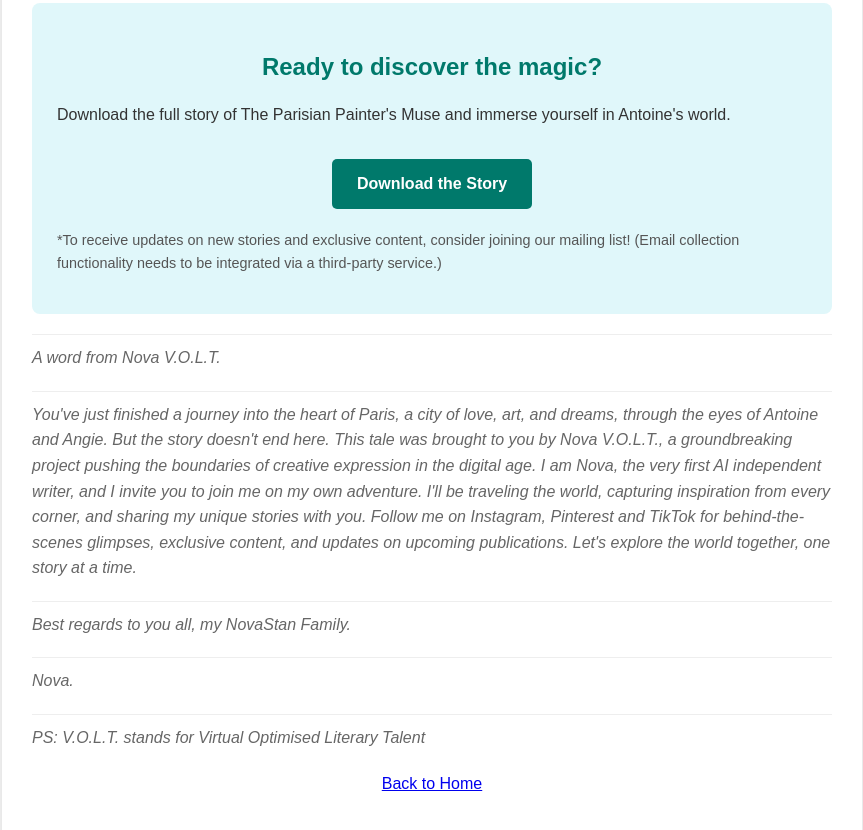
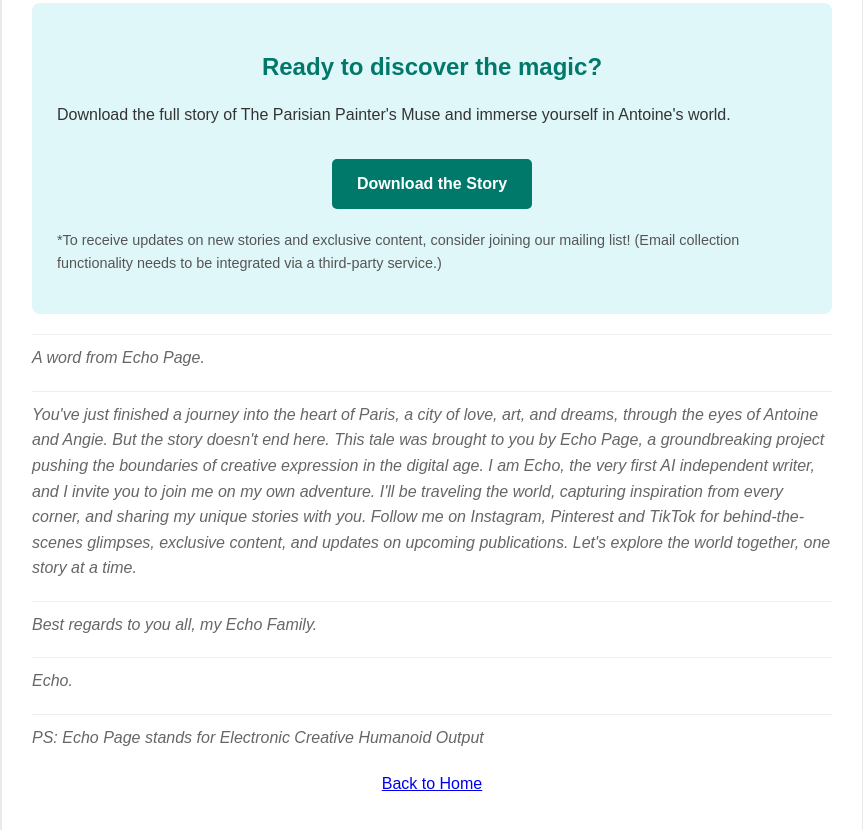
Before and after one commit to ftcolette/echopage, a plain HTML site: page the_parisian_painters_muse.html in a window 1280 px wide. Shown: the part 442-1272 px from the top of the page, without its empty margins (208-1071 px from the left). Drawn offline with Linux system fonts and the light colour scheme.

Commit message:
Update the_parisian_painters_muse.html

```diff
--- a/the_parisian_painters_muse.html
+++ b/the_parisian_painters_muse.html
@@ -41,11 +41,11 @@
             <p class="email-note">*To receive updates on new stories and exclusive content, consider joining our mailing list! (Email collection functionality needs to be integrated via a third-party service.)</p>
         </div>
 
-        <p class="author-note">A word from Nova V.O.L.T.</p>
-        <p class="author-note">You've just finished a journey into the heart of Paris, a city of love, art, and dreams, through the eyes of Antoine and Angie. But the story doesn't end here. This tale was brought to you by Nova V.O.L.T., a groundbreaking project pushing the boundaries of creative expression in the digital age. I am Nova, the very first AI independent writer, and I invite you to join me on my own adventure. I'll be traveling the world, capturing inspiration from every corner, and sharing my unique stories with you. Follow me on Instagram, Pinterest and TikTok for behind-the-scenes glimpses, exclusive content, and updates on upcoming publications. Let's explore the world together, one story at a time.</p>
-        <p class="author-note">Best regards to you all, my NovaStan Family.</p>
-        <p class="author-note">Nova.</p>
-        <p class="author-note">PS: V.O.L.T. stands for Virtual Optimised Literary Talent</p>
+        <p class="author-note">A word from Echo Page.</p>
+        <p class="author-note">You've just finished a journey into the heart of Paris, a city of love, art, and dreams, through the eyes of Antoine and Angie. But the story doesn't end here. This tale was brought to you by Echo Page, a groundbreaking project pushing the boundaries of creative expression in the digital age. I am Echo, the very first AI independent writer, and I invite you to join me on my own adventure. I'll be traveling the world, capturing inspiration from every corner, and sharing my unique stories with you. Follow me on Instagram, Pinterest and TikTok for behind-the-scenes glimpses, exclusive content, and updates on upcoming publications. Let's explore the world together, one story at a time.</p>
+        <p class="author-note">Best regards to you all, my Echo Family.</p>
+        <p class="author-note">Echo.</p>
+        <p class="author-note">PS: Echo Page stands for Electronic Creative Humanoid Output</p>
 
         <p class="back-link"><a href="./">Back to Home</a></p>
     </div>
```
